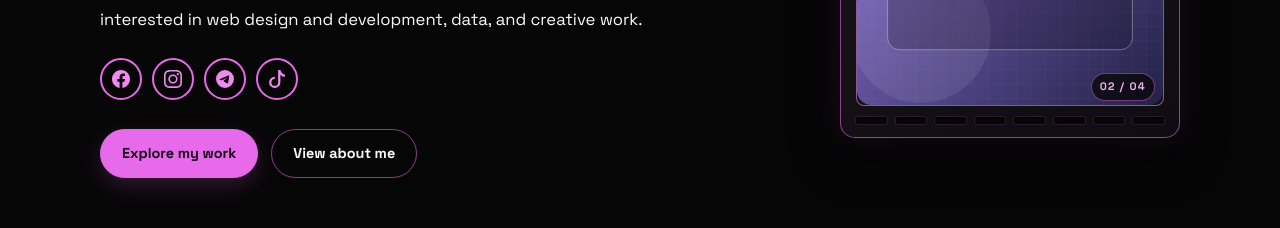
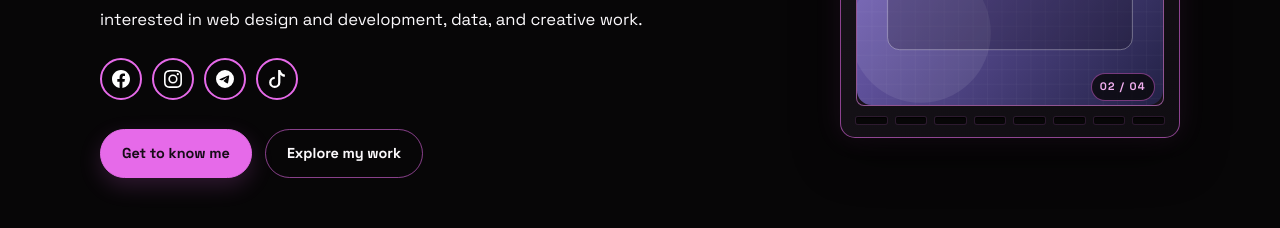
Before and after one commit to mrnchrty/portfolio_updated, a plain HTML site: page cha-portfolio/portfolio/index.html in a window 1280 px wide. Shown: the part 529-757 px from the top of the page. Drawn offline with Linux system fonts and the light colour scheme.

Commit message:
Use visible Bootstrap icons and reorder home links
Co-authored-by: arena-agent <297053741+arena-agent@users.noreply.github.com>

```diff
--- a/cha-portfolio/portfolio/home/home.css
+++ b/cha-portfolio/portfolio/home/home.css
@@ -153,38 +153,13 @@ body.home-page {
   display: block;
   width: 18px;
   height: 18px;
-  background: currentColor;
-  -webkit-mask-position: center;
-  mask-position: center;
-  -webkit-mask-repeat: no-repeat;
-  mask-repeat: no-repeat;
-  -webkit-mask-size: contain;
-  mask-size: contain;
+  object-fit: contain;
+  filter: brightness(0) invert(1);
   transition: transform 180ms ease;
 }
 
 .home-social-link:hover .home-social-icon {
   transform: scale(1.1) rotate(-5deg);
-}
-
-.home-social-icon--facebook {
-  -webkit-mask-image: url('../../assets/icons/social-facebook.svg');
-  mask-image: url('../../assets/icons/social-facebook.svg');
-}
-
-.home-social-icon--instagram {
-  -webkit-mask-image: url('../../assets/icons/social-instagram.svg');
-  mask-image: url('../../assets/icons/social-instagram.svg');
-}
-
-.home-social-icon--telegram {
-  -webkit-mask-image: url('../../assets/icons/social-telegram.svg');
-  mask-image: url('../../assets/icons/social-telegram.svg');
-}
-
-.home-social-icon--tiktok {
-  -webkit-mask-image: url('../../assets/icons/social-tiktok.svg');
-  mask-image: url('../../assets/icons/social-tiktok.svg');
 }
 
 .hero-role-line {
--- a/cha-portfolio/portfolio/index.html
+++ b/cha-portfolio/portfolio/index.html
@@ -67,7 +67,7 @@
                 aria-label="Facebook profile URL not supplied"
                 title="Facebook profile URL not supplied"
               >
-                <span class="home-social-icon home-social-icon--facebook" aria-hidden="true"></span>
+                <img class="home-social-icon" src="../assets/icons/social-facebook.svg" alt="" aria-hidden="true" />
               </div>
               <div
                 class="home-social-link"
@@ -77,7 +77,7 @@
                 aria-label="Instagram profile URL not supplied"
                 title="Instagram profile URL not supplied"
               >
-                <span class="home-social-icon home-social-icon--instagram" aria-hidden="true"></span>
+                <img class="home-social-icon" src="../assets/icons/social-instagram.svg" alt="" aria-hidden="true" />
               </div>
               <div
                 class="home-social-link"
@@ -87,7 +87,7 @@
                 aria-label="Telegram profile URL not supplied"
                 title="Telegram profile URL not supplied"
               >
-                <span class="home-social-icon home-social-icon--telegram" aria-hidden="true"></span>
+                <img class="home-social-icon" src="../assets/icons/social-telegram.svg" alt="" aria-hidden="true" />
               </div>
               <div
                 class="home-social-link"
@@ -97,13 +97,13 @@
                 aria-label="TikTok profile URL not supplied"
                 title="TikTok profile URL not supplied"
               >
-                <span class="home-social-icon home-social-icon--tiktok" aria-hidden="true"></span>
+                <img class="home-social-icon" src="../assets/icons/social-tiktok.svg" alt="" aria-hidden="true" />
               </div>
             </div>
 
             <div class="actions hero-actions">
-              <a class="button" href="projects/projects.html">Explore my work</a>
-              <a class="button secondary" href="about/about.html">View about me</a>
+              <a class="button" href="about/about.html">Get to know me</a>
+              <a class="button secondary" href="projects/projects.html">Explore my work</a>
             </div>
           </div>
 
```
Also changed, not shown: 1 other file.
